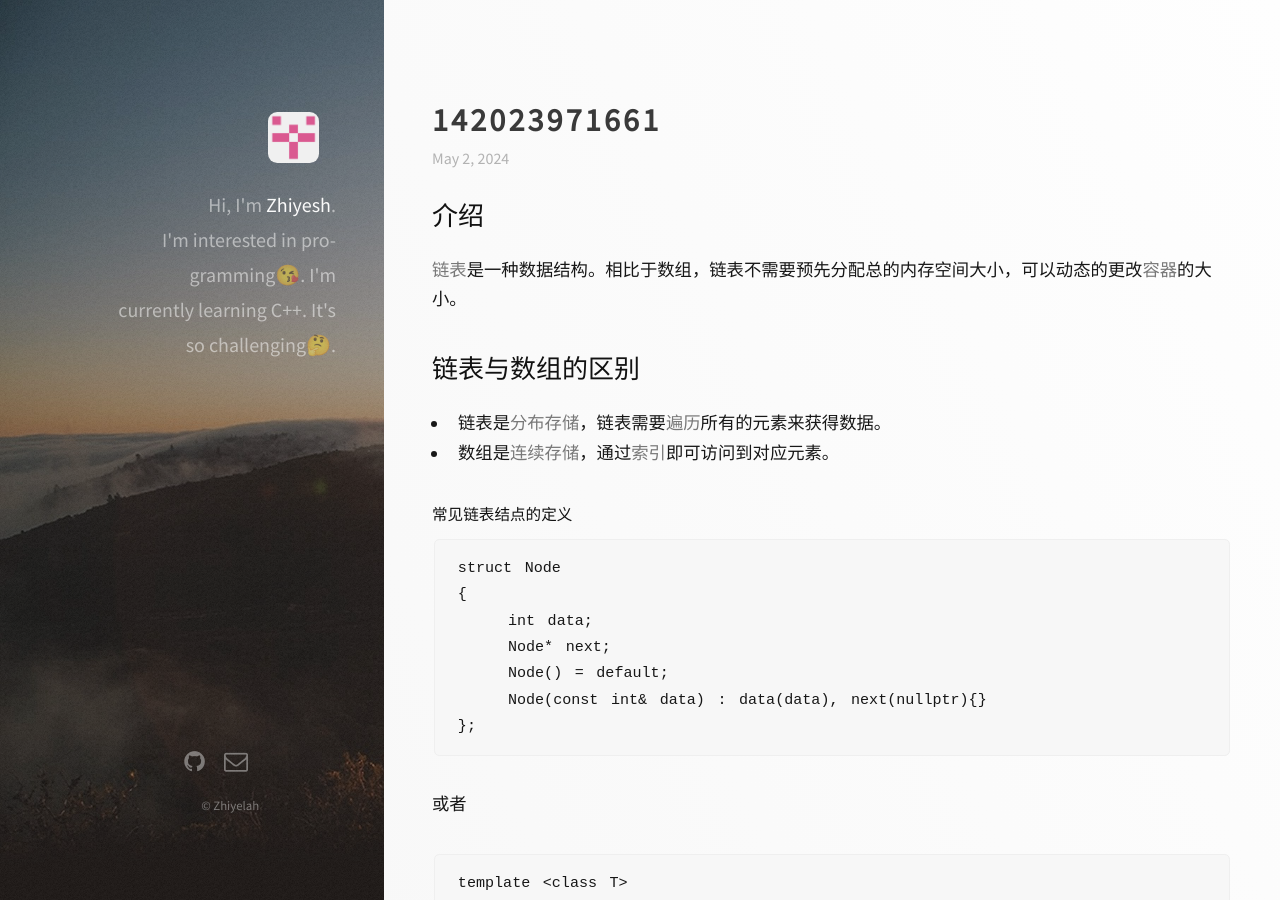
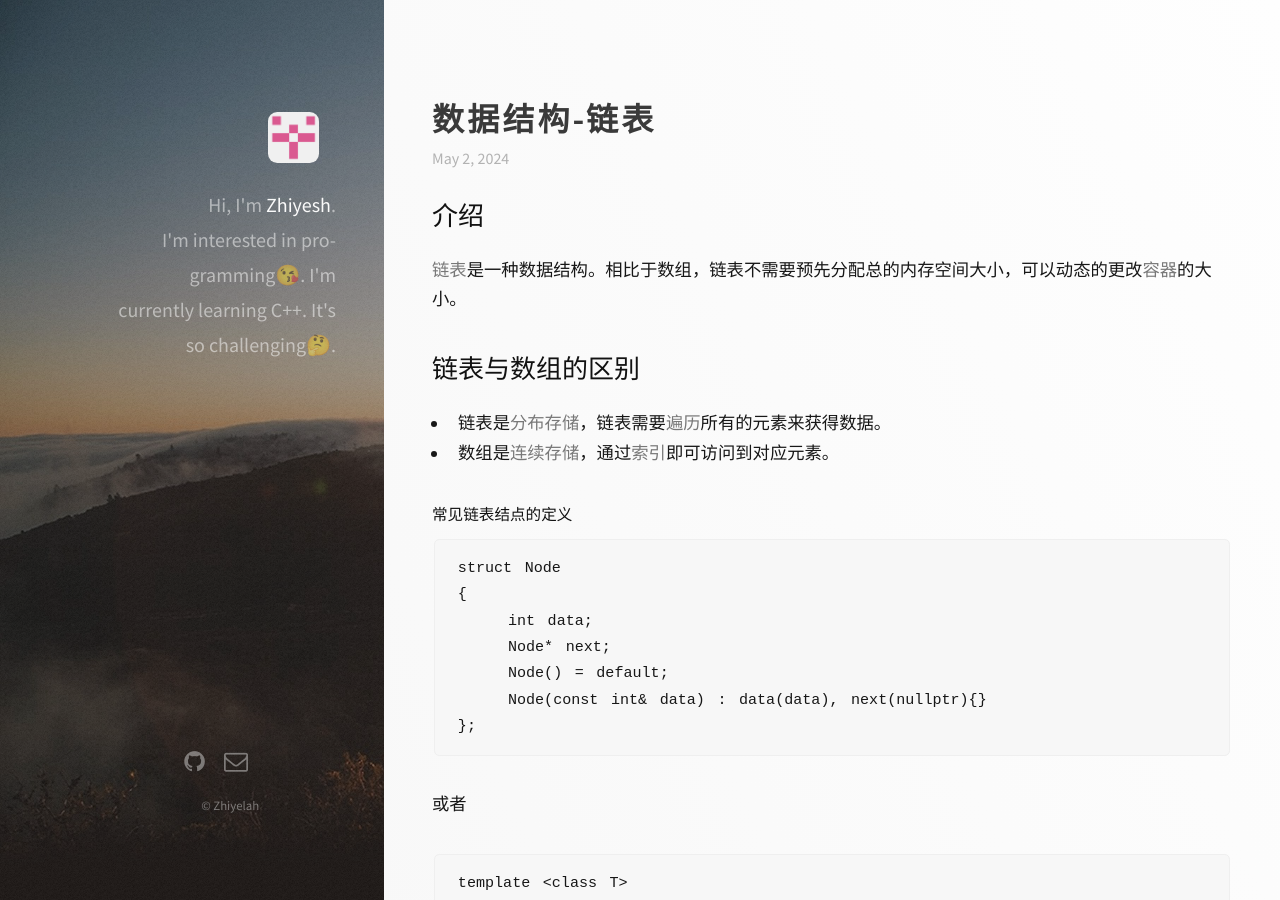
Before and after one commit to Zhiyelah/zhiyelah.github.io, a Jekyll site: the page built from _posts/2024-05-02-142023971661.md, in a window 1280 px wide and 900 px high. Built offline with Jekyll 4.4.1, drawn with Linux system fonts in a browser that asks for light colours; nearby versions of some CDN libraries; our own code applies the rules of GitHub Pages for plain Markdown files.

Commit message:
Update 2024-05-02-142023971661.md

```diff
--- a/_posts/2024-05-02-142023971661.md
+++ b/_posts/2024-05-02-142023971661.md
@@ -1,3 +1,7 @@
+---
+layout: post
+title: 数据结构-链表
+---
 ## 介绍
 **链表**是一种数据结构。相比于数组，链表不需要预先分配总的内存空间大小，可以动态的更改**容器**的大小。
 
```
